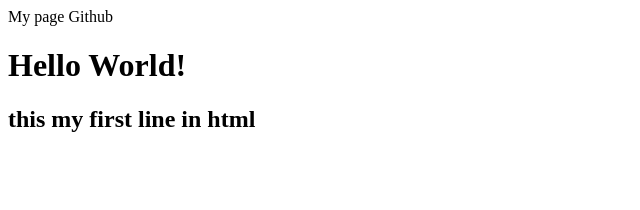
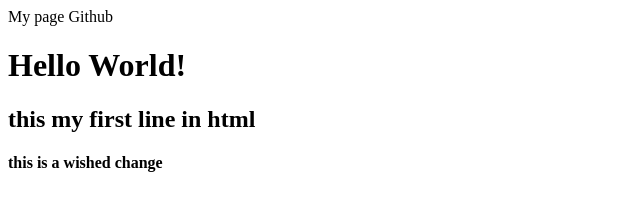
Before and after one commit to Mohamed0uragini/cs50, a plain HTML site: page hello.html in a window 1280 px wide. Shown: the whole page, without its empty margins (0-640 px from the left). Drawn offline with Linux system fonts and the light colour scheme.

Commit message:
Update hello.html

```diff
--- a/hello.html
+++ b/hello.html
@@ -6,5 +6,6 @@
    <body>
       <h1> Hello World! </h1>
       <h2> this my first line in html</h2>
+     <h4> this is a wished change </h4>
     </body>
  </html>
```
